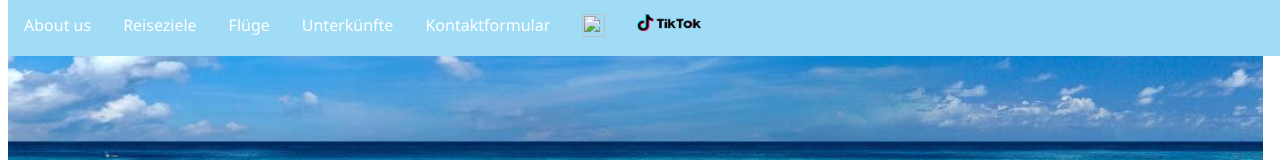
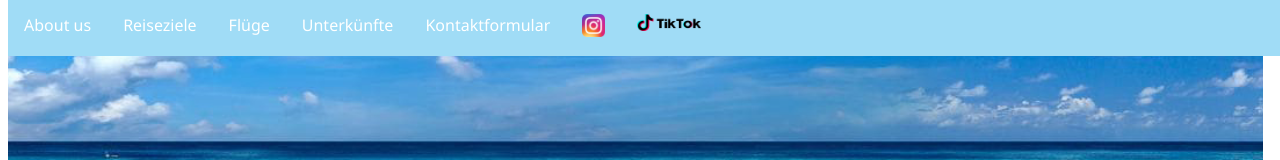
Before and after one commit to stellacgg/Holidayys, a plain HTML site: page index.html in a window 1280 px wide. Shown: the top 160 px of the page. Drawn offline with Linux system fonts and the light colour scheme; files that its build step writes are made by us from their sources; files whose address does not match are found by name.

Commit message:
Update index.html

```diff
--- a/index.html
+++ b/index.html
@@ -20,7 +20,7 @@
   <a href="#Flüge">Flüge</a>
 	<a href="#Unterkünfte">Unterkünfte</a>
 	<a href="#Kontaktformular">Kontaktformular</a>
-	<a href="https://www.instagram.com/" target="_blank"><img src="bilder/Instagram_icon.png" width="23" height="23" alt=""/></a>
+	<a href="https://www.instagram.com/" target="_blank"><img src="Instagram_icon.png" width="23" height="23" alt=""/></a>
 	<a href="https://www.tiktok.com/explore" target="_blank"><img src="bilder/TikTok.png" width="64" height="17" alt=""/></a>
 </div>
 <div class="main">
```
